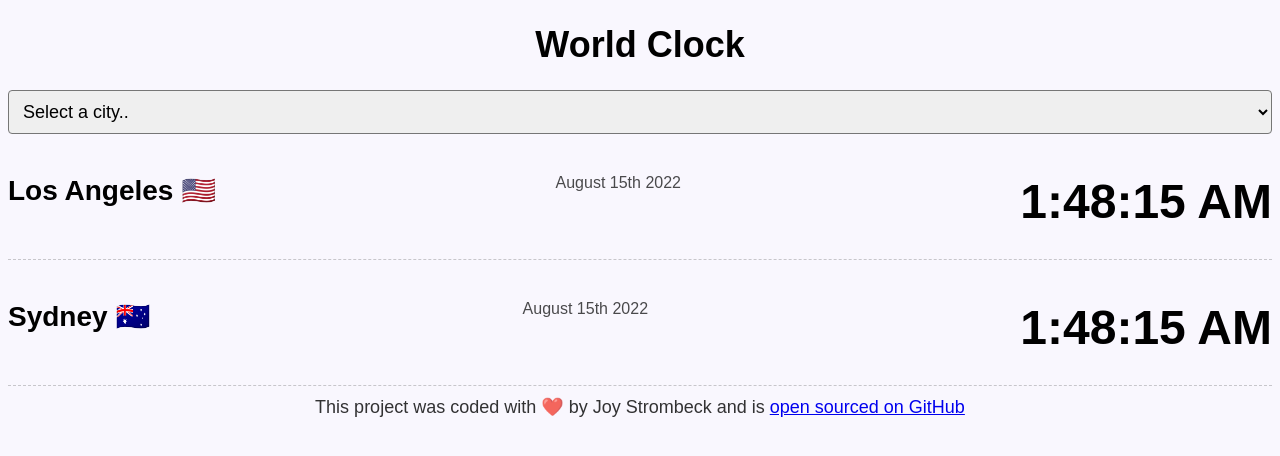
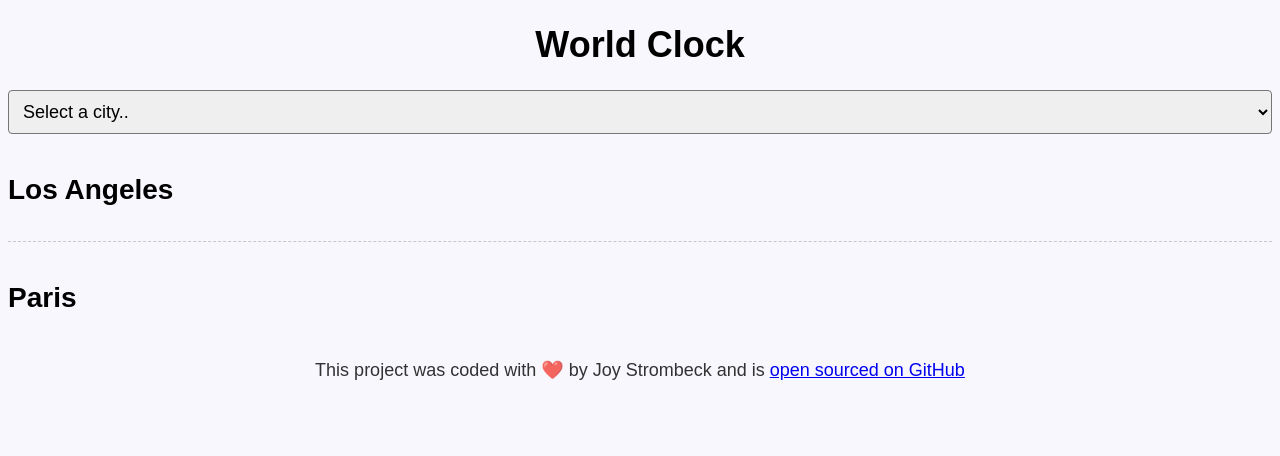
Before and after one commit to JOYSTROMBECK/world-clock, a plain HTML site: page index.html in a window 1280 px wide. Drawn offline with nearby package versions, Linux system fonts and the light colour scheme; a script that the page names is missing.

Commit message:
Update index.html

```diff
--- a/index.html
+++ b/index.html
@@ -11,21 +11,30 @@
 <body>
     <h1>World Clock</h1>
 
-    <select>
+
+    <select id="city">
         <option value="">Select a city..</option>
-        <option value="">London</option>
-        <option value="">New York</option>
-        <option value="">Auckland</option>
+        <option value="current">My current location</option>
+        <option value="Europe/London">London</option>
+        <option value="America/New_York">New York</option>
+        <option value="Pacific/Auckland">Auckland</option>
       </select>
-      <div class="city">
-        <h2>Los Angeles 🇺🇸</h2>
-        <div class="date">August 15th 2022</div>
-        <div class="time">1:48:15 AM</div>
-      </div>
-      <div class="city">
-        <h2>Sydney 🇦🇺</h2>
-        <div class="date">August 15th 2022</div>
-        <div class="time">1:48:15 AM</div>
+
+      <div id="cities">
+        <div class="city" id="los-angeles">
+          <div>
+            <h2>Los Angeles</h2>
+            <div class="date"></div>
+          </div>
+          <div class="time"></div>
+        </div>
+        <div class="city" id="paris">
+          <div>
+            <h2>Paris</h2>
+            <div class="date"></div>
+          </div>
+          <div class="time"></div>
+        </div>
       </div>
     </div>
 
```
